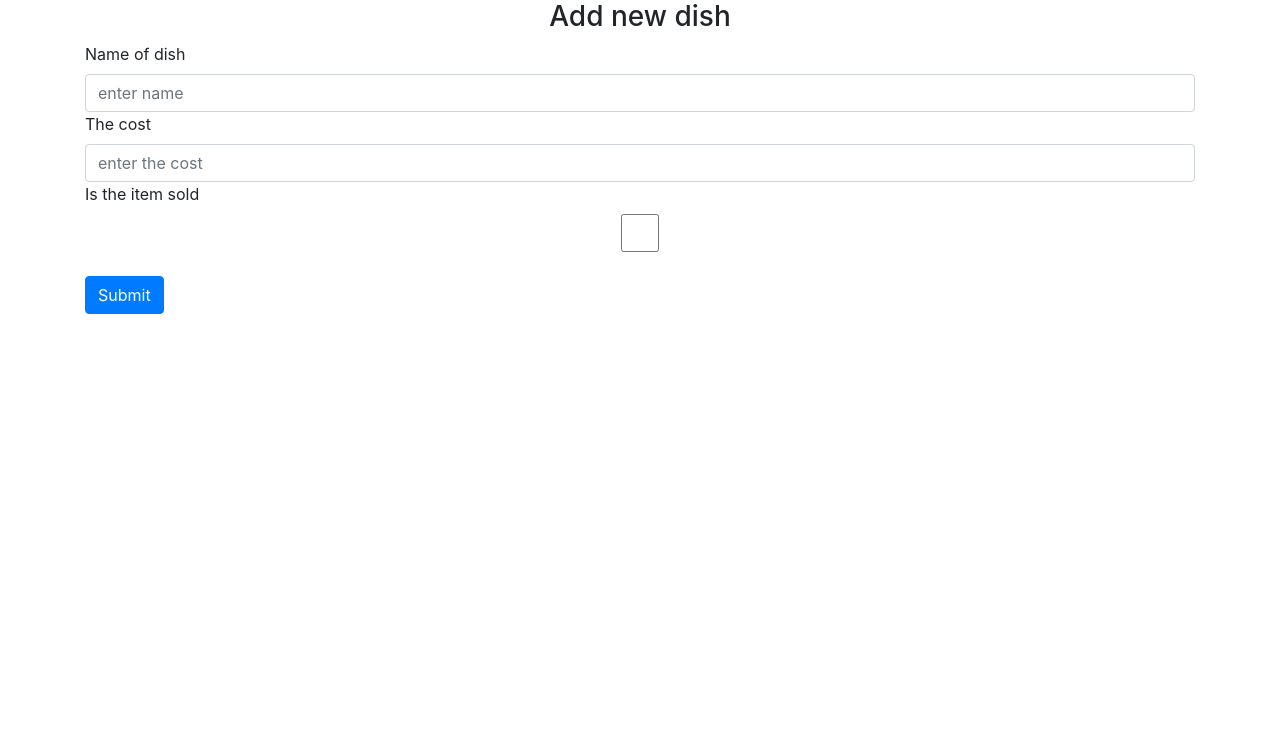
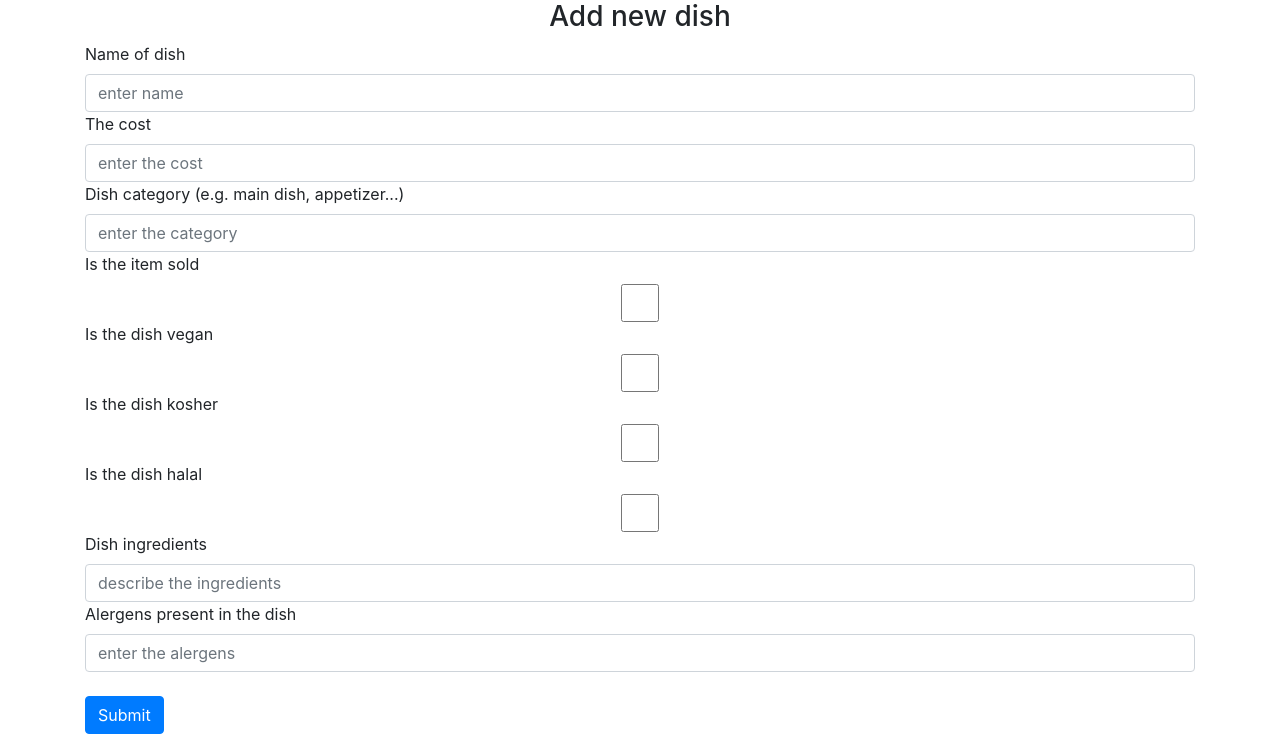
Before and after one commit to Jakniewi/Website-Design-Project, a Flask app: page /newdish in a window 1280 px wide. Shown: the part 56-800 px from the top of the page. Run offline with Flask 3, Linux system fonts and the light colour scheme; some libraries are stand-ins or nearby versions.

Commit message:
poprawilem dodawanie dan oraz wyswietlanie ocen

```diff
--- a/bazyDanych2powrotKrola/website/__init__.py
+++ b/bazyDanych2powrotKrola/website/__init__.py
@@ -24,8 +24,10 @@ def createApp():
 
   from .views import views
   from .auth import auth
+  from .dishes import dishes
 
   app.register_blueprint(views, url_prefix='/')
   app.register_blueprint(auth, url_prefix='/')
+  app.register_blueprint(dishes, url_prefix='/')
 
   return app
--- a/bazyDanych2powrotKrola/website/auth.py
+++ b/bazyDanych2powrotKrola/website/auth.py
@@ -119,8 +119,6 @@ def createAcc():
         cursor.execute("USE menu")
         cursor.execute("CALL checkIfEmailExists(%s)",email)
 
-        print(cursor.fetchall())
-
         if cursor.fetchall():
             flash('User already exists', category='error')
         elif len(email) < 4:
@@ -142,32 +140,3 @@ def createAcc():
             flash('Account created succesfully', category='success')
             return redirect(url_for('views.home'))
     return render_template("createAcc.html")
-
-@auth.route('/newdish', methods=['GET','POST'])
-def newdish():
-    if request.method == 'POST':
-        name = request.form.get('dishname')
-        cost = request.form.get('dishcost')
-        sold = request.form.get('dishsold')
-        if sold == 'on':
-            sold = True
-        else:
-            sold = False
-        cursor=connection.cursor()
-        cursor.execute("USE menu")
-        sql_check = "SELECT * FROM Dish WHERE name = %s"
-        cursor.execute(sql_check, (name,))
-        existing_dish = cursor.fetchone()
-        if existing_dish:
-            flash('Dish already exists', category='error')
-        elif len(name) < 4:
-            flash('Email must be longer than 3 characters', category='error')
-        else:
-            sql_insert = "INSERT INTO Dish (Name, Price, Avalible) VALUES (%s, %s, %s)"
-            cursor.execute(sql_insert, (name, cost, sold))
-            connection.commit()
-            flash('Dish added succesfully', category='success')
-            return redirect(url_for('views.home'))
-
-
-    return render_template("newdish.html")
--- a/bazyDanych2powrotKrola/website/dishes.py
+++ b/bazyDanych2powrotKrola/website/dishes.py
@@ -2,13 +2,55 @@ from flask import Flask, render_template, request, Blueprint, flash, redirect, u
 from flask_mysqldb import MySQL
 from . import connection
 import pymysql
+import re
 
 dishes = Blueprint('dishes', __name__)
 
-@dishes.route('/addDish', methods=['GET','POST'])
-def addDish():
+@dishes.route('/newdish', methods=['GET','POST'])
+def newdish():
+    if request.method == 'POST':
+        name = request.form.get('dishname')
+        cost = request.form.get('dishcost')
+        sold = request.form.get('dishsold')
+        vegan = request.form.get('dishvegan')
+        Kosher = request.form.get('dishKosher')
+        halal = request.form.get('dishHalal')
+        category = request.form.get('dishCategory')
+        ingredients = request.form.get('dishIngredients')
+        alergens = request.form.get('dishAlergens')
 
-    return render_template("dishes.html")
+        if sold == 'on':
+            sold = True
+        else:
+            sold = False
+
+        if vegan == 'on':
+            vegan = True
+        else:
+            vegan = False
+
+        if Kosher == 'on':
+            Kosher = True
+        else:
+            Kosher = False
+
+        if halal == 'on':
+            halal = True
+        else:
+            halal = False
+        cursor=connection.cursor()
+        cursor.execute("USE menu")
+        cursor.execute("CALL checkIfDishExists(%s)",(name))
+        if int(re.search(r'\d+',str(cursor.fetchone())).group()):
+            flash('Dish already exists', category='error')
+        else:
+            cursor.execute('CALL createNewDish(%s,%s,%s,%s,%s,%s,%s,%s,%s)',
+                           (name,cost,vegan,Kosher,halal,sold,category,ingredients,alergens))
+            connection.commit()
+            flash('Dish added succesfully', category='success')
+            return redirect(url_for('views.home'))
+
+    return render_template("newdish.html")
 
 @dishes.route('/addDish', methods=['GET','POST'])
 def editDish():
--- a/bazyDanych2powrotKrola/website/templates/home.html
+++ b/bazyDanych2powrotKrola/website/templates/home.html
@@ -25,8 +25,9 @@
             </div>
             <div class="dishtext">
                 <div class="dishtext-text">Cena: {{Dish.Price}} PLN</div>
-                <div class="dishtext-rating">Ocena: {{Dish.ratingNum}} &nbsp&nbsp&nbsp&nbsp&nbsp&nbsp&nbsp&nbsp&nbsp&nbsp&nbsp&nbsp&nbsp&nbsp&nbsp&nbsp
+                <div class="dishtext-rating">Ocena: {{Dish.avgRating}} &nbsp&nbsp&nbsp&nbsp&nbsp&nbsp&nbsp&nbsp&nbsp&nbsp&nbsp&nbsp&nbsp&nbsp&nbsp&nbsp
                     <form method="POST">
+                        {% if session["loggedin"]%}
                         <div class="rate-padding"></div>
                         <div class="rate">
                             <input type="radio" id="star5_{{Dish.Name}}" name="rate" value="5" onClick="onClick=Rate('{{ Dish.Name }}',5)"/>
@@ -44,6 +45,9 @@
                             <!--<button type="submit" class="btn btn-primary" >Rate</button>-->
                             </div>
                         </div>
+                        {% else %}
+                        SIGN UP OR LOG IN TO RATE THIS DISH!
+                        {% endif %}
 
                     </form>
                 </div>
--- a/bazyDanych2powrotKrola/website/templates/newdish.html
+++ b/bazyDanych2powrotKrola/website/templates/newdish.html
@@ -12,8 +12,32 @@
         <input type="number" class="form-control" id="dishcost" name="dishcost" placeholder="enter the cost"/>
     </div>
     <div class="form=group">
+        <label for="dishCategory">Dish category (e.g. main dish, appetizer...)</label>
+        <input type="text" class="form-control" id="dishCategory" name="dishCategory" placeholder="enter the category"/>
+    </div>
+    <div class="form=group">
         <label for="dishsold">Is the item sold</label><br/>
         <input type="checkbox" class="form-control" id="dishsold" name="dishsold"/>
+    </div>
+    <div class="form=group">
+        <label for="dishvegan">Is the dish vegan</label><br/>
+        <input type="checkbox" class="form-control" id="dishvegan" name="dishvegan"/>
+    </div>
+    <div class="form=group">
+        <label for="dishKosher">Is the dish kosher</label><br/>
+        <input type="checkbox" class="form-control" id="dishKosher" name="dishKosher"/>
+    </div>
+    <div class="form=group">
+        <label for="dishHalal">Is the dish halal</label><br/>
+        <input type="checkbox" class="form-control" id="dishHalal" name="dishHalal"/>
+    </div>
+    <div class="form=group">
+        <label for="dishIngredients">Dish ingredients</label>
+        <input type="text" class="form-control" id="dishIngredients" name="dishIngredients" placeholder="describe the ingredients"/>
+    </div>
+    <div class="form=group">
+        <label for="dishAlergens">Alergens present in the dish</label>
+        <input type="text" class="form-control" id="dishAlergens" name="dishAlergens" placeholder="enter the alergens"/>
     </div>
     <br/>
     <button type="submit" class="btn btn-primary">Submit</button>
```
Also changed, not shown: bazyDanych2powrotKrola/website/templates/dishes.html (deleted, +0 -12 lines), bazyDanych2powrotKrola/website/views.py (+14 -5 lines).
